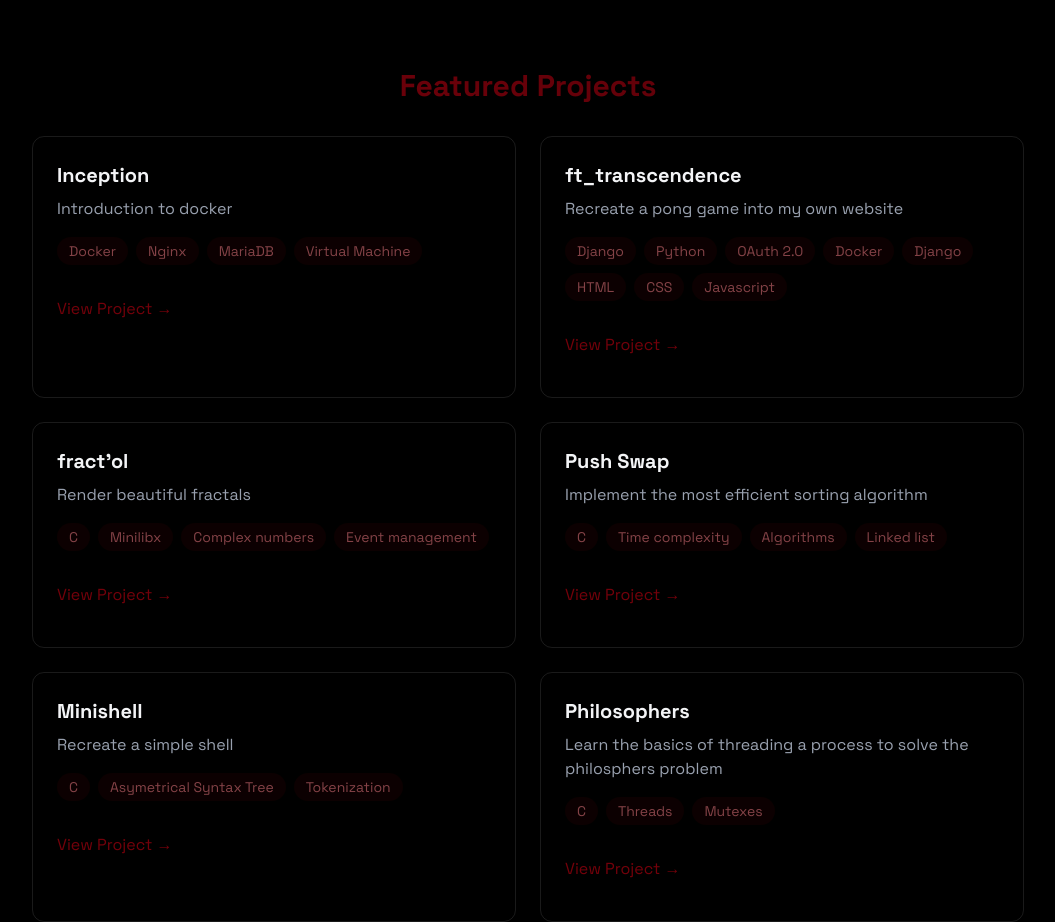
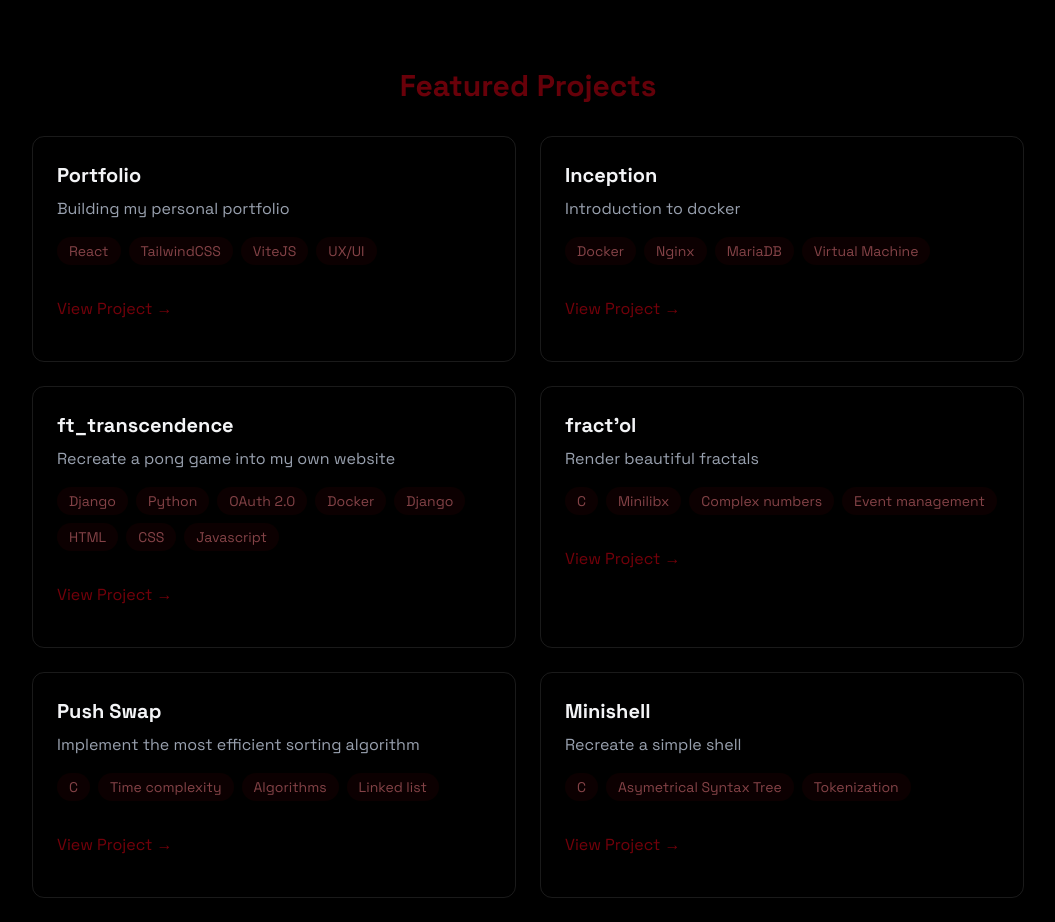
Before and after one commit to lgernido/portfolio, a React (Vite) app: page / in a window 1280 px wide. Shown: the part 2000-2922 px from the top of the page, without its empty margins (112-1167 px from the left). Built offline with nearby package versions, Linux system fonts and the light colour scheme.

Commit message:
added portfolio to projects

```diff
--- a/src/components/sections/Project.jsx
+++ b/src/components/sections/Project.jsx
@@ -10,6 +10,25 @@ export const Projects = () => {
                         Featured Projects
                     </h2>
                     <div className="grid grid-cols-1 md:grid-cols-2 gap-6">
+                    <div className="p-6 rounded-xl border border-white/10 hover:-translate-y-1 hover:border-[#73000a]/30 hover:shadow-[0_2px_8px_rgba(115, 0, 10, 0.1)] transition-all">
+                            <h3 className="text-xl font-bold mb-2">Portfolio</h3>
+                            <p className="text-gray-400 mb-4">
+                                Building my personal portfolio
+                            </p>
+                            <div className="flex flex-wrap gap-2 mb-4">
+                                {["React", "TailwindCSS", "ViteJS", "UX/UI"].map((tech, key) => (
+                                    <span key={key}
+                                        className="bg-[#73000a]/10 text-[#844247] py-1 px-3 rounded-full text-sm hover:bg-[#73000a]/20 hover:shadow-[0_2px_8px_rgba(115, 0, 10, 0.2)] transition">
+                                        {tech}
+                                    </span>
+                                ))}
+                            </div>
+                            <div className="flex justify-between items-center">
+                                <a href="https://github.com/lgernido/portfolio" target="_blank" rel="noopener noreferrer" className="text-[#73000a] hover:text-[#5a0008] transition-colors my-4">
+                                    View Project →
+                                </a>
+                            </div>
+                        </div>
                         <div className="p-6 rounded-xl border border-white/10 hover:-translate-y-1 hover:border-[#73000a]/30 hover:shadow-[0_2px_8px_rgba(115, 0, 10, 0.1)] transition-all">
                             <h3 className="text-xl font-bold mb-2">Inception</h3>
                             <p className="text-gray-400 mb-4">
```
